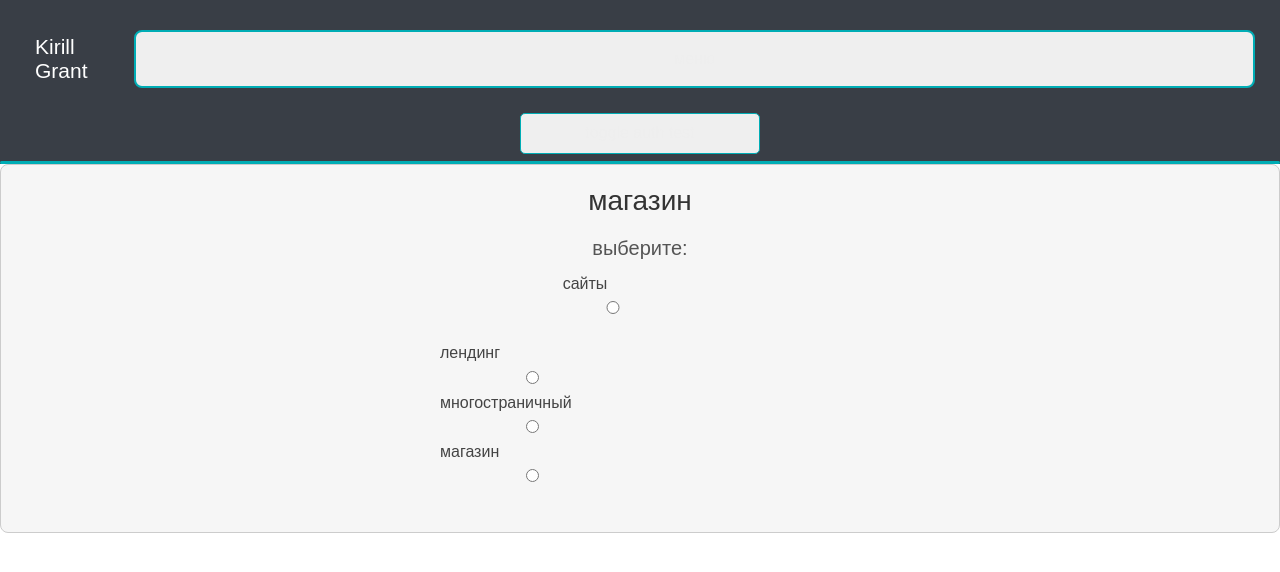
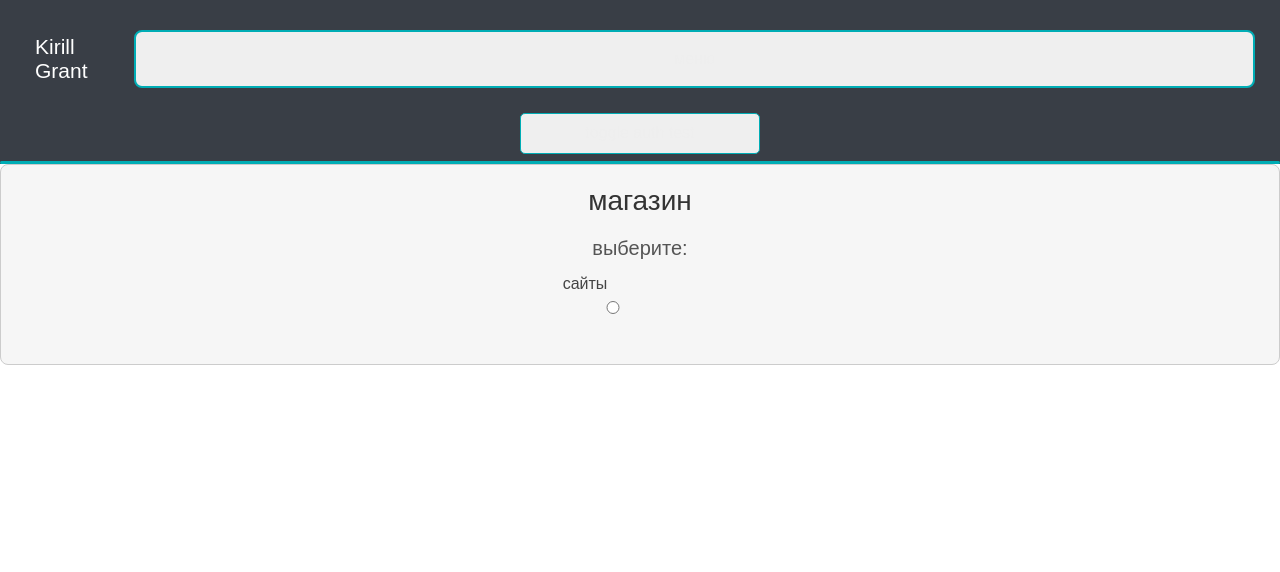
Before and after one commit to webdotG/webDotG_3, a React (Vite) app in the folder CLIENT/: page /shop in a window 1280 px wide. Shown: the top 572 px of the page. Built offline with nearby package versions, Linux system fonts and the light colour scheme.

Commit message:
add logic shop page

```diff
--- a/CLIENT/src/pages/shopPage/shopPage.tsx
+++ b/CLIENT/src/pages/shopPage/shopPage.tsx
@@ -4,11 +4,16 @@ import style from './shopPage.module.scss';
 
 function ShopPage() {
   const [selectedSiteSecondeType, setSelectedSiteSecondeType] = useState('');
-  const [isThirdBlockVisible, setIsThirdBlockVisible] = useState(false); // Используем состояние для управления видимостью блока
+  const [isThirdBlockVisible, setIsThirdBlockVisible] = useState(false);
+  const [isSiteChecked, setIsSiteChecked] = useState(false);
 
-  const handleSiteSecondeTypeChange = (e) => {
+  const handleSiteTypeChange = (e: React.ChangeEvent<HTMLInputElement>) => {
+    setIsSiteChecked(e.target.value === 'сайты' && e.target.checked);
+  };
+
+  const handleSiteSecondeTypeChange = (e: React.ChangeEvent<HTMLInputElement>) => {
     setSelectedSiteSecondeType(e.target.value);
-    setIsThirdBlockVisible(true); // Показываем блок при выборе типа сайта
+    setIsThirdBlockVisible(true);
   };
 
   return (
@@ -24,9 +29,12 @@ function ShopPage() {
               type='radio'
               name='siteType'
               value='сайты'
+              onChange={handleSiteTypeChange}
             />
           </div>
         </div>
+
+        {isSiteChecked && (
           <div className={style.site_seconde_blok_wrapper}>
             <label>лендинг</label>
             <input
@@ -53,8 +61,8 @@ function ShopPage() {
               onChange={handleSiteSecondeTypeChange}
             />
           </div>
+        )}
 
-        {/* Показывать блок только если выбран тип сайта */}
         {isThirdBlockVisible && (
           <div className={style.site_third_blok_wrapper}>
             <label>индивидуальный</label>
@@ -71,17 +79,12 @@ function ShopPage() {
             />
           </div>
         )}
-
-
       </div>
     </>
   );
 }
 
 export default ShopPage;
-
-
-
 
 // import React, { useState } from 'react';
 // import Header from '../../components/header/header';
@@ -131,22 +134,7 @@ export default ShopPage;
 //           />
 //         </div>
 
-//           <div className={style.site_third_blok_wrapper}>
-//           <label>индивидуальный</label>
-//           <input
-//             type='radio'
-//             name='siteTypeThird'
-//             value='индивидуальный'
-//             checked={selectedSiteThirdType === 'индивидуальный'}
-//           />
-//           <label>шаблон</label>
-//           <input
-//             type='radio'
-//             name='siteTypeThird'
-//             value='шаблон'
-//             checked={selectedSiteThirdType === 'шаблон'}
-//           />
-//         </div>
+//
 
 //           <div className={style.site_fourth_blok_wrapper}>
 //             <label>дизайн</label>
```
Lines whose indentation alone changed are shown as unchanged.
